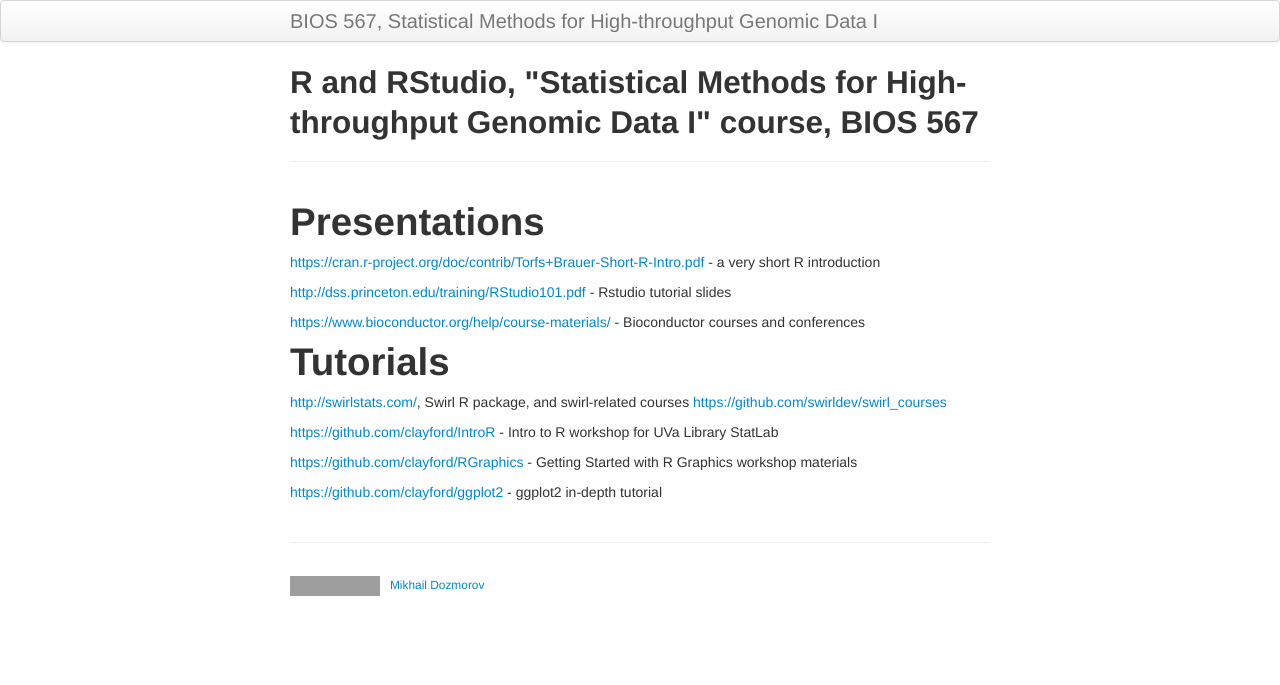
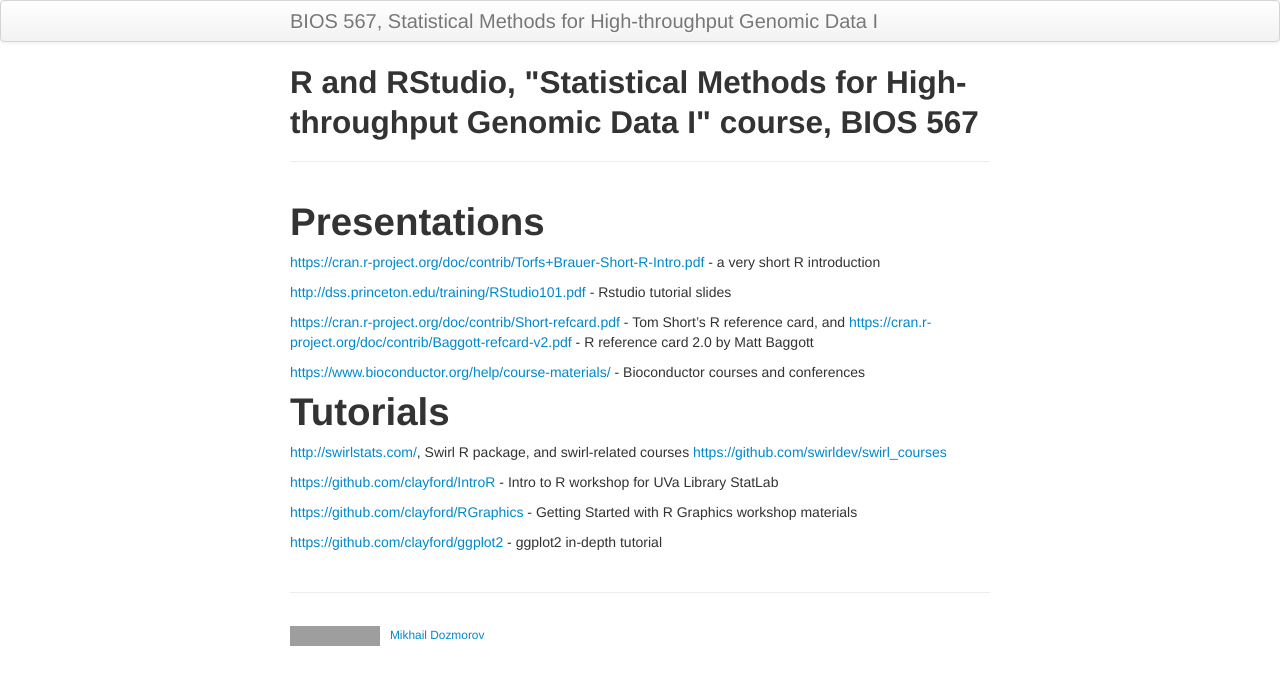
Before and after one commit to mdozmorov/BIOS567, a Jekyll site: the page built from pages/01_R.md, in a window 1280 px wide. Shown: the top 685 px of the page. Built offline with Jekyll 4.4.1, drawn with Linux system fonts in a browser that asks for light colours; grey boxes are pictures that could not be loaded.

Commit message:
Add R reference cards

```diff
--- a/pages/01_R.md
+++ b/pages/01_R.md
@@ -8,6 +8,8 @@ title: R and RStudio, "Statistical Methods for High-throughput Genomic Data I" c
 [https://cran.r-project.org/doc/contrib/Torfs+Brauer-Short-R-Intro.pdf](https://cran.r-project.org/doc/contrib/Torfs+Brauer-Short-R-Intro.pdf) - a very short R introduction
 
 [http://dss.princeton.edu/training/RStudio101.pdf](http://dss.princeton.edu/training/RStudio101.pdf) - Rstudio tutorial slides
+
+[https://cran.r-project.org/doc/contrib/Short-refcard.pdf](https://cran.r-project.org/doc/contrib/Short-refcard.pdf) - Tom Short's R reference card, and [https://cran.r-project.org/doc/contrib/Baggott-refcard-v2.pdf](https://cran.r-project.org/doc/contrib/Baggott-refcard-v2.pdf) - R reference card 2.0 by Matt Baggott
 
 [https://www.bioconductor.org/help/course-materials/](https://www.bioconductor.org/help/course-materials/) - Bioconductor courses and conferences
 
```
